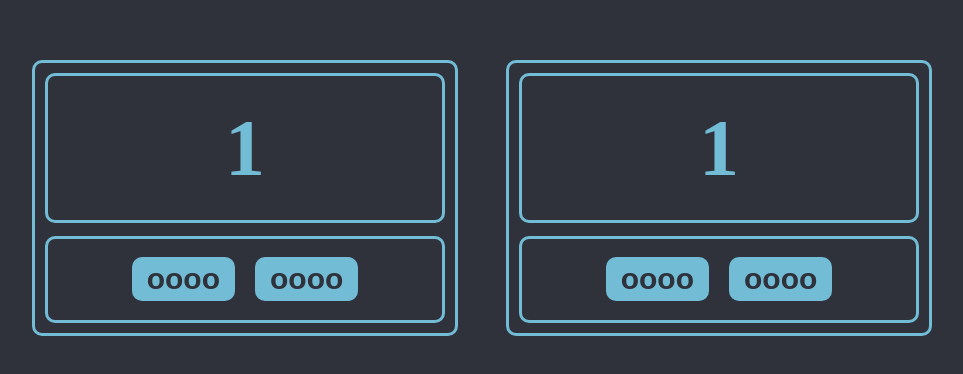
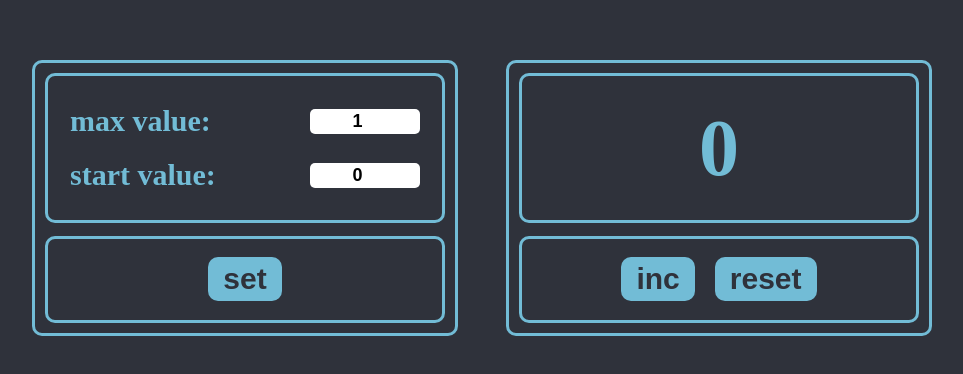
Before and after one commit to Magamed-Ali/counter-universal, a React (Create React App) app: page / in a window 1280 px wide. Shown: the part 210-584 px from the top of the page, without its empty margins (158-1121 px from the left). Built offline with nearby package versions, Linux system fonts and the light colour scheme.

Commit message:
version demo

```diff
--- a/src/App.tsx
+++ b/src/App.tsx
@@ -1,12 +1,12 @@
 import React from 'react';
-import CounterHouse from "./components/House/CounterHouse";
+import CounterOne from "./CounterOne";
+
 
 
 function App() {
   return (
       <div className="App">
-        <CounterHouse/>
-        <CounterHouse/>
+          <CounterOne/>
       </div>
   );
 }
--- /dev/null
+++ b/src/CounterOne.tsx
@@ -0,0 +1,93 @@
+import React, {useState} from 'react';
+import CounterHouse from "./components/House/CounterHouse";
+
+type DataType = {
+    max: number
+    start: number
+}
+
+export type ValueType = {
+
+    value?: number
+    one?: number
+    two?: number
+    addValue?: () => void
+    resetValue?: () => void
+    disabled?: number
+    dataInput?: DataType
+    setMaxValue: (maxV: string ) => void
+    setStartValue: (startV: string) => void
+    changeMaxStart?: () => void
+    disableInput: boolean
+
+
+}
+const one = 1
+const two = 2
+function CounterOne() {
+    const [dataInput, setDataInput] = useState<DataType>({
+        max: 1,
+        start: 0
+    })
+
+    const [value, setValue] = useState(dataInput.start)
+    const [disabled, setDisabled] = useState(dataInput.max)
+    const[disableInput, setdisableInput] = useState<boolean>(true)
+
+    const setMaxValue = (maxV: string) => {
+        if(Number(maxV) > dataInput.start){
+            setdisableInput(true)
+            setDataInput({...dataInput, max: Number(maxV)})
+        }else {
+            setdisableInput(false)
+        }
+    }
+    const setStartValue = (startV: string) => {
+        if (Number(startV) < dataInput.max && Number(startV) >= 0) {
+            setdisableInput(true)
+            setDataInput({...dataInput, start: Number(startV)})
+        }else {
+            setdisableInput(false)
+        }
+    }
+
+    const changeMaxStart = () => {
+
+            setDisabled(dataInput.max)
+            setValue(dataInput.start)
+
+
+    }
+
+    const addValue = () => {
+        setValue(value + 1)
+    }
+    const resetValue = () => {
+        setValue(dataInput.start)
+    }
+
+    return (
+        <>
+            <CounterHouse
+                two={two}
+                dataInput={dataInput}
+                setMaxValue={setMaxValue}
+                setStartValue={setStartValue}
+                changeMaxStart={changeMaxStart}
+                disableInput={disableInput}
+            />
+            <CounterHouse
+                one={one}
+                value={value}
+                disabled={disabled}
+                addValue={addValue}
+                resetValue={resetValue}
+                setMaxValue={setMaxValue}
+                setStartValue={setStartValue}
+                disableInput={disableInput}
+            />
+        </>
+    );
+}
+
+export default CounterOne;
--- a/src/components/House/Button.tsx
+++ b/src/components/House/Button.tsx
@@ -1,8 +1,28 @@
 import React from 'react';
 
-function Button() {
+export  type ButtonType = {
+    set?: string
+    inc?: string
+    reset?: string
+    addValue?: () => void
+    resetValue?: () => void
+    value?:  number
+    disabled?: number
+    changeMaxStart?: () => void
+    disabledInput: boolean
+}
+function Button(props: ButtonType) {
+
+    console.log("34444", props.value, props.disabled)
+
     return (
-        <button className="button-counter">oooo</button>
+        <>
+            {props.set && <button disabled={!props.disabledInput}  className="button-counter" onClick={props.changeMaxStart}> {props.set}</button>}
+            {props.inc && <button disabled={props.value === props.disabled} className="button-counter" onClick={props.addValue} >{props.inc}</button>}
+            {props.reset && <button disabled={!props.disabledInput} className="button-counter" onClick={props.resetValue} >{props.reset}</button>}
+
+        </>
+
     );
 }
 
--- a/src/components/House/ButtonBottom.tsx
+++ b/src/components/House/ButtonBottom.tsx
@@ -1,12 +1,29 @@
 import React from 'react';
 import Button from "./Button";
+import {ValueType} from "../../CounterOne";
 
 
-function ButtonBottom() {
+function ButtonBottom(props: ValueType) {
+
     return (
         <div className="button-bottom">
-            <Button/>
-            <Button/>
+
+            {props.two && <Button
+                disabledInput={props.disableInput}
+                set={"set"}
+                changeMaxStart={props.changeMaxStart}
+            />
+            }
+
+            {props.one && <Button
+                value={props.value}
+                disabled={props.disabled}
+                disabledInput={props.disableInput}
+                inc={"inc"}
+                reset={"reset"}
+                addValue={props.addValue}
+                resetValue={props.resetValue}
+            />}
         </div>
     );
 }
--- a/src/components/House/CounterHouse.tsx
+++ b/src/components/House/CounterHouse.tsx
@@ -1,12 +1,35 @@
 import React from 'react';
 import CounterTop from "./CounterTop";
 import ButtonBottom from "./ButtonBottom";
+import {ValueType} from "../../CounterOne";
 
-function CounterHouse() {
+function CounterHouse (props: ValueType) {
+
     return (
         <div className="counter-house">
-            <CounterTop/>
-            <ButtonBottom/>
+            <CounterTop
+                one={props.one}
+                two={props.two}
+                value={props.value}
+                disabled={props.disabled}
+                dataInput={props.dataInput}
+                setStartValue={props.setStartValue}
+                setMaxValue={props.setMaxValue}
+                disableInput={props.disableInput}
+            />
+            <ButtonBottom
+
+                value={props.value}
+                disabled={props.disabled}
+                one={props.one}
+                two={props.two}
+                addValue={props.addValue}
+                resetValue={props.resetValue}
+                setStartValue={props.setStartValue}
+                setMaxValue={props.setMaxValue}
+                changeMaxStart={props.changeMaxStart}
+                disableInput={props.disableInput}
+             />
         </div>
     );
 }
--- a/src/components/House/CounterTop.tsx
+++ b/src/components/House/CounterTop.tsx
@@ -1,10 +1,42 @@
-import React from 'react';
+import React, {ChangeEvent} from 'react';
+import {ValueType} from "../../CounterOne";
 
-function CounterTop() {
+function CounterTop(props: ValueType) {
+
+    const onChangeValue = (e: string) => {
+        props.setMaxValue(e)
+
+    }
+    const onChangeStart = (e: string) => {
+        props.setStartValue(e)
+
+    }
+
     return (
         <div className="counter-top">
-            <div className="counter-value">
-                1
+            <div className={`counter-value ${props.value === props.disabled && "value-red"}`}>
+                {props.one && props.value}
+            </div>
+            <div >
+                {props.two &&
+                    <div className="counter-input">
+                        <div><span>max value:</span>
+                            <input
+                                className={!props.disableInput ? "disabledInput" : ""}
+                                type="number"
+                                value={props.dataInput?.max}
+                                onChange={(e: ChangeEvent<HTMLInputElement>) => onChangeValue(e.currentTarget.value)}/>
+                        </div>
+
+                        <div><span>start value:</span>
+                            <input
+                                className={!props.disableInput ? "disabledInput" : ""}
+                                type="number"
+                                value={props.dataInput?.start}
+                                onChange={(e: ChangeEvent<HTMLInputElement>) => onChangeStart(e.currentTarget.value)}/>
+                        </div>
+                    </div>
+                }
             </div>
         </div>
     );
--- a/src/index.css
+++ b/src/index.css
@@ -1,8 +1,8 @@
-body{
+body {
     background: #2f323b;
 }
 
-.App{
+.App {
     width: 900px;
     height: 100vh;
     display: flex;
@@ -12,7 +12,7 @@ body{
     margin: auto;
 }
 
-.counter-house{
+.counter-house {
     display: flex;
     flex-direction: column;
     justify-content: space-between;
@@ -23,7 +23,7 @@ body{
     padding: 10px;
 }
 
-.counter-top{
+.counter-top {
     display: flex;
     justify-content: center;
     align-items: center;
@@ -34,7 +34,7 @@ body{
     box-sizing: border-box;
 }
 
-.button-bottom{
+.button-bottom {
     display: flex;
     justify-content: center;
     align-items: center;
@@ -45,19 +45,75 @@ body{
     box-sizing: border-box;
 }
 
-.counter-value{
+.counter-value {
     color: #72bcd6;
     font-size: 80px;
     font-weight: 600;
 }
 
-.button-counter{
+.counter-input {
+    color: #72bcd6;
+    font-size: 30px;
+    font-weight: 600;
+}
+
+.counter-input div {
+    width: 350px;
+    margin: 20px 0;
+    display: flex;
+    justify-content: space-between;
+    align-items: center;
+}
+
+.counter-input div input {
+    width: 110px;
+    height: 25px;
+    border: none;
+    border-radius: 5px;
+    text-align: center;
+    box-sizing: border-box;
+    font-size: 18px;
+    color: #000000;
+    font-weight: 600;
+}
+.counter-input div input:focus{
+    outline: none;
+    border: 2px solid #72bcd6;
+}
+
+.button-counter {
     padding: 5px 15px;
     margin: 0 10px;
     background: #72bcd6;
+    transition: .3s;
     color: #2f323b;
     font-size: 30px;
     font-weight: 600;
     border: none;
     border-radius: 10px;
+    cursor: pointer;
 }
+
+.button-counter:hover {
+    background: #497d8f;
+    color: #000;
+}
+
+.button-counter:active {
+    background: #89d3ec;
+}
+
+.button-counter:default {
+    background: #2e4b56;
+}
+.button-counter:disabled {
+    background: #2e4b56;
+}
+
+.value-red{
+    color: #b61414;
+}
+.disabledInput {
+    border: 2px solid #fd0000 !important;
+    background: rgb(253, 129, 157);
+}
```
